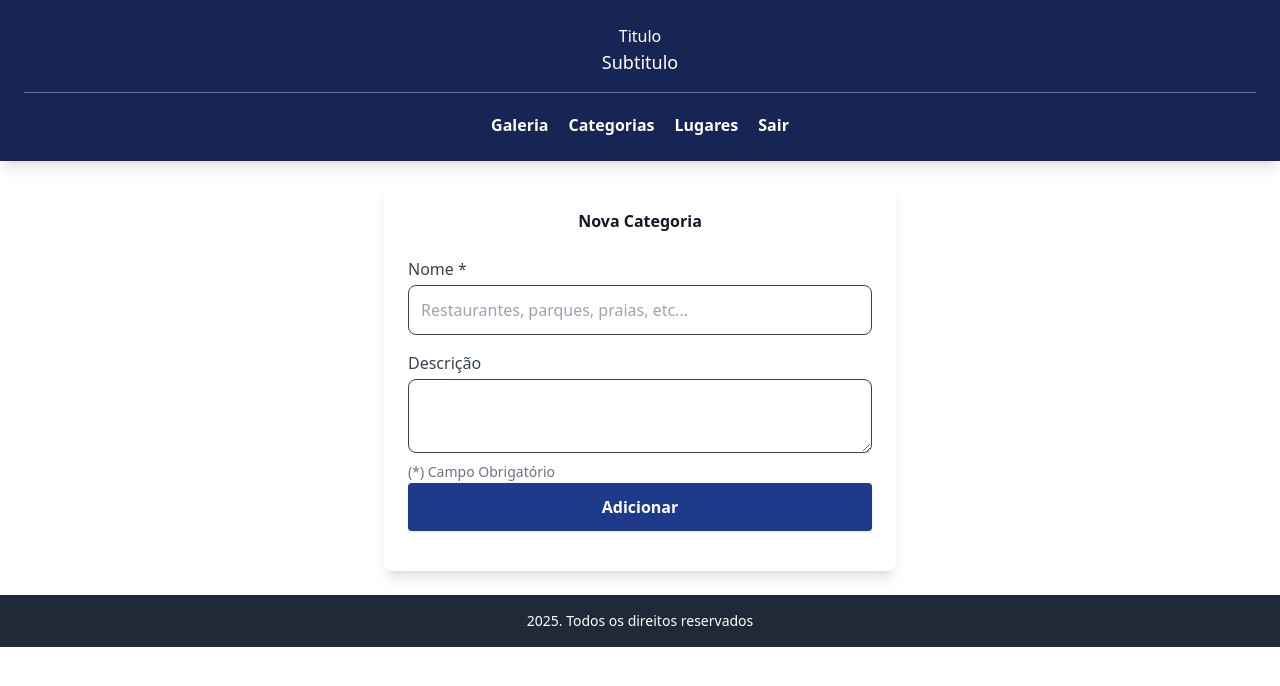
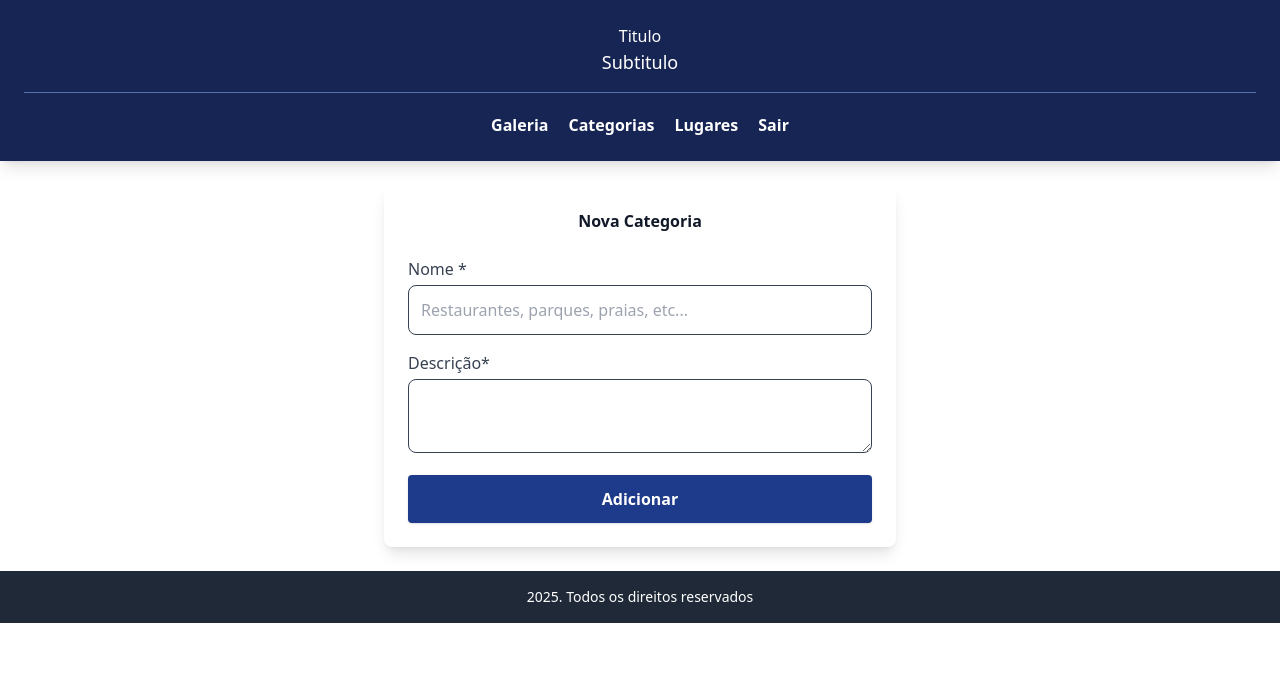
Before and after one commit to MarcosMulari/angular-learning, an Angular app in the folder passeio-app/: page /paginas/categorias in a window 1280 px wide. Shown: the top 686 px of the page. Built offline with nearby package versions, Linux system fonts and the light colour scheme.

Commit message:
validacao básica de preenchimento e mock de db

```diff
--- /dev/null
+++ b/passeio-app/api/db.json
@@ -0,0 +1,14 @@
+{
+  "categorias": [
+    {
+      "nome": "Shopping",
+      "descricao": "Lugares para cantar, dançar, comer e, na maioria das vezes, possui cinema.",
+      "id": "2"
+    },
+    {
+      "id": "97fc",
+      "nome": "Restaurantes",
+      "descricao": "Lugares para se alimentar"
+    }
+  ]
+}
--- a/passeio-app/package.json
+++ b/passeio-app/package.json
@@ -6,7 +6,8 @@
     "start": "ng serve",
     "build": "ng build",
     "watch": "ng build --watch --configuration development",
-    "test": "ng test"
+    "test": "ng test",
+    "server":"json-server ./api/db.json"
   },
   "prettier": {
     "printWidth": 100,
@@ -41,6 +42,7 @@
     "@angular/compiler-cli": "^20.1.0",
     "@types/jasmine": "~5.1.0",
     "jasmine-core": "~5.8.0",
+    "json-server": "^1.0.0-beta.3",
     "karma": "~6.4.0",
     "karma-chrome-launcher": "~3.2.0",
     "karma-coverage": "~2.2.0",
--- a/passeio-app/src/app/categorias/categoria/categoria.html
+++ b/passeio-app/src/app/categorias/categoria/categoria.html
@@ -12,9 +12,12 @@
       formControlName="nome"
       placeholder="Restaurantes, parques, praias, etc..."
       class="w-full p-3 border border-gray-700 rounded-lg shodow-sm focus:ring focus:ring-blue-700">
+      @if(IsCampoInvalido('nome')){
+    <span class="text-red-600 text-sm">Obrigatório *</span>}
     </div>
+
     <div class="mb-4">
-      <label class="block text-gray-700 font-medium mb-1">Descrição</label>
+      <label class="block text-gray-700 font-medium mb-1">Descrição*</label>
       <textarea
         type="text"
         id="descricao"
@@ -22,10 +25,11 @@
         formControlName="descricao"
         class="w-full p-3 border border-gray-700 rounded-lg shodow-sm focus:ring focus:ring-blue-700">
       </textarea>
-
-    <span class="text-gray-500 text-sm"te>(*) Campo Obrigatório</span>
+      @if(IsCampoInvalido('descricao')){
+      <span class="text-red-600 text-sm" >Obrigatório *</span>}
+    </div>
 
     <button type="submit" class="w-full bg-blue-900 text-white font-semibold p-3 rounded shadow hover:bg-blue-950"> Adicionar</button>
-    </div>
+
   </form>
 </div>
--- a/passeio-app/src/app/categorias/categoria/categoria.ts
+++ b/passeio-app/src/app/categorias/categoria/categoria.ts
@@ -18,7 +18,16 @@ export class Categoria {
   }
 
   salvar(){
-    console.log("valores digitados", this.camposForm.value)
-    console.log("está válido", this.camposForm.valid)
+    this.camposForm.markAllAsTouched();
+
+    if(this.camposForm.valid)
+    {
+      console.log("valores digitados", this.camposForm.value)
+    }
+  }
+
+  IsCampoInvalido(nomeCampo : string) : boolean
+  {
+    return (this.camposForm.get(nomeCampo)?.invalid && this.camposForm.get(nomeCampo)?.touched) || false
   }
 }
```
Also changed, not shown: 1 other file (tests, documents, lock files or other folders). Lines whose indentation alone changed are shown as unchanged.
